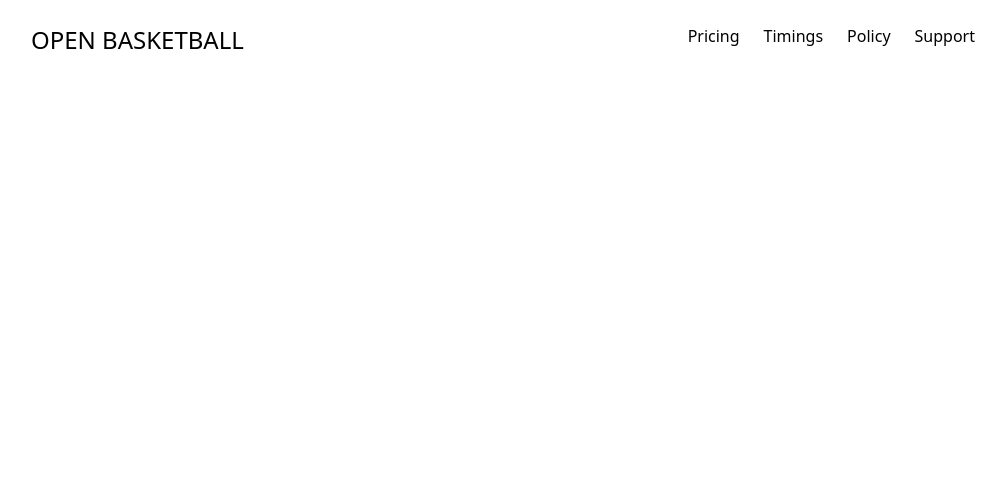
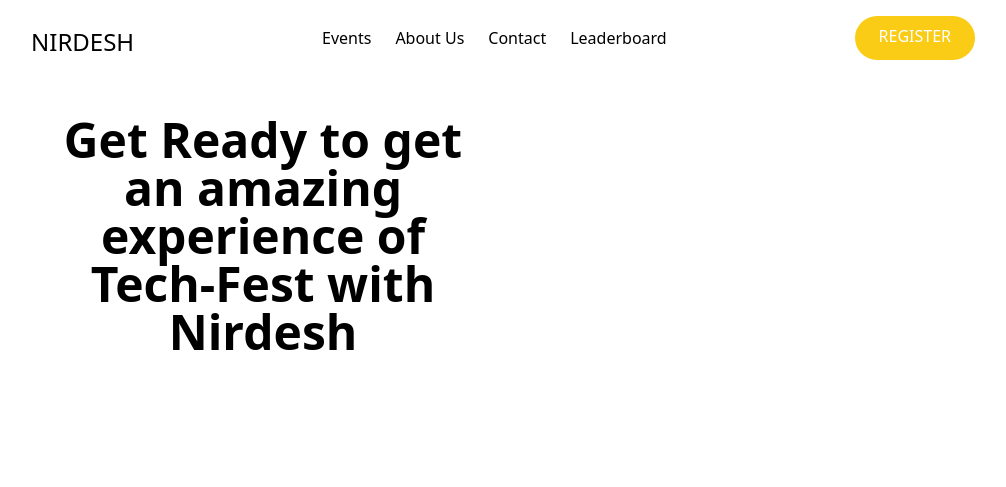
Before and after one commit to SuvamNaskar/TailWindCSS, a plain HTML site: page LandingPage1/index.html in a window 1280 px wide. Shown: the whole page, without its empty margins (137-1143 px from the left). Drawn offline with nearby package versions, Linux system fonts and the light colour scheme.

Commit message:
Hero Text added

```diff
--- a/LandingPage1/index.html
+++ b/LandingPage1/index.html
@@ -3,7 +3,7 @@
 <head>
     <meta charset="UTF-8">
     <meta name="viewport" content="width=device-width, initial-scale=1.0">
-    <title>Open Basketball</title>
+    <title>Nirdesh: The Tech-Festa</title>
     <script src="https://cdn.tailwindcss.com"></script>
     <script>
         tailwind.config = {
@@ -14,8 +14,10 @@
                 lg: '976px',
                 xl: '1440px'
             },
-            colors: {
-                mainColor: '#f0050f'
+            extends:{
+                colors: {
+
+                }
             }
           }
         }
@@ -28,16 +30,30 @@
         <div class="flex items-center justify-between">
             <!-- Title -->
             <div class="pt-2">
-                <h1 class="text-2xl">OPEN BASKETBALL</h1>
+                <h1 class="text-2xl">NIRDESH</h1>
             </div>
             <!-- Menu items -->
             <div class="hidden md:flex space-x-6">
-                <a href="#">Pricing</a>
-                <a href="#">Timings</a>
-                <a href="#">Policy</a>
-                <a href="#">Support</a>
+                <a href="#" class="hover:text-yellow-400 hover:text-xl">Events</a>
+                <a href="#" class="hover:text-yellow-400 hover:text-xl">About Us</a>
+                <a href="#" class="hover:text-yellow-400 hover:text-xl">Contact</a>
+                <a href="#" class="hover:text-yellow-400 hover:text-xl">Leaderboard</a>
+            </div>
+            <!-- reg button -->
+            <a href="#" class="hidden md:block p-3 px-6 pt-2 text-white bg-yellow-400 rounded-full baseline hover:bg-yellow-300 hover:text-gray-700">REGISTER</a>
+        </div>
+    </nav>
+    <!-- Hero Section -->
+    <section id="hero">
+        <!-- Flex Container -->
+        <div class="container flex flex-col-reverse md:flex-row items-center px-6 mx-auto mt-10 space-y-0md:space-y-0">
+            <!-- Left Item -->
+            <div class="flex flex-col mb-32 space-y-12 md:w-1/2">
+                <h2 class="max-w-md text-4xl font-bold text-center md:text-center md:text-5xl md:text-left">
+                    Get Ready to get an amazing experience of Tech-Fest with Nirdesh
+                </h1>
             </div>
         </div>
-    </nav>
+    </section>
 </body>
 </html>
```
